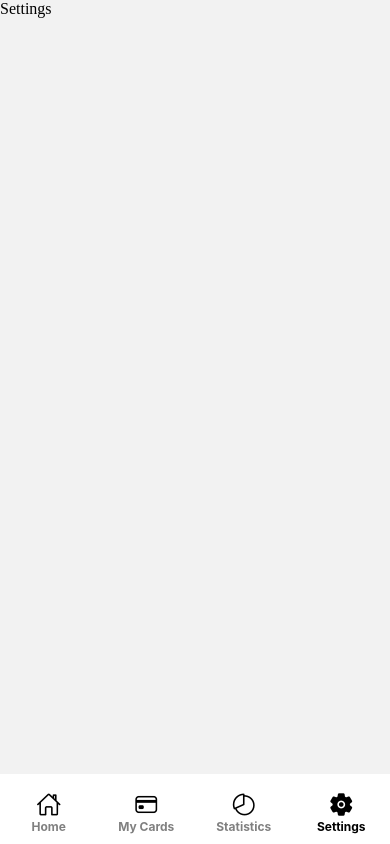
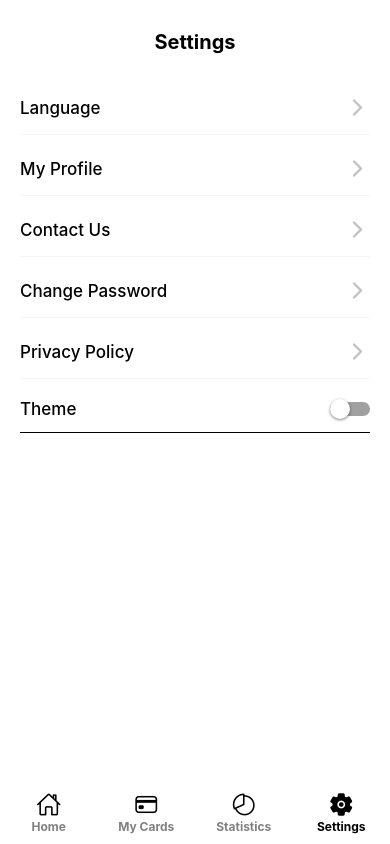
Before and after one commit to bennydan7/rn-assignment5-11024002, a React Native app: screen /Settings in a window 390 px wide. Built offline with nearby package versions, Linux system fonts and the light colour scheme.

Commit message:
modified settings

```diff
--- a/screens/Settings.js
+++ b/screens/Settings.js
@@ -1,7 +1,109 @@
-import React from "react";
+import React, { useState, useContext } from "react";
+import { SafeAreaView } from "react-native-safe-area-context";
+import { StyleSheet, View, Text, Switch } from "react-native";
+import Icon from "react-native-vector-icons/Ionicons";
+import { ThemeContext } from "../ThemeContext";
+import { ThemeLight, ThemeDark } from "../components/appData";
 
 const Settings = () => {
-  return <div>Settings</div>;
+  const { theme, toggleTheme } = useContext(ThemeContext);
+  const [isEnabled, setIsEnabled] = useState(false);
+
+  const handleToggle = () => {
+    setIsEnabled((prevState) => !prevState);
+    toggleTheme();
+  };
+
+  const getBackgroundColor = () =>
+    theme === "light" ? ThemeLight.backgroundColor : ThemeDark.backgroundColor;
+
+  const getFontColor = () =>
+    theme === "light" ? ThemeLight.fontColor : ThemeDark.fontColor;
+
+  return (
+    <SafeAreaView
+      style={[styles.container, { backgroundColor: getBackgroundColor() }]}
+    >
+      <View style={styles.header}>
+        <Text style={[styles.headerText, { color: getFontColor() }]}>
+          Settings
+        </Text>
+      </View>
+      <View style={styles.settingsList}>
+        {settingsItems.map((item, index) => (
+          <View
+            key={index}
+            style={[
+              styles.itemContainer,
+              {
+                borderBottomColor:
+                  theme === "light" ? "#0000000B" : "#FFFFFF7F",
+              },
+            ]}
+          >
+            <Text style={[styles.itemText, { color: getFontColor() }]}>
+              {item.label}
+            </Text>
+            <Icon
+              name="chevron-forward-outline"
+              size={25}
+              color={theme === "light" ? "#0000003D" : "#FFFFFF7F"}
+            />
+          </View>
+        ))}
+        <View style={styles.itemContainer}>
+          <Text style={[styles.itemText, { color: getFontColor() }]}>
+            Theme
+          </Text>
+          <Switch
+            trackColor={{ false: "#A1A0A1", true: "#A1A0A1" }}
+            thumbColor={isEnabled ? "#FFFFFF" : "#FFFFFF"}
+            ios_backgroundColor="#3e3e3e"
+            onValueChange={handleToggle}
+            value={isEnabled}
+          />
+        </View>
+      </View>
+    </SafeAreaView>
+  );
 };
 
+const settingsItems = [
+  { label: "Language" },
+  { label: "My Profile" },
+  { label: "Contact Us" },
+  { label: "Change Password" },
+  { label: "Privacy Policy" },
+];
+
+const styles = StyleSheet.create({
+  container: {
+    flex: 1,
+  },
+  header: {
+    marginTop: 30,
+    justifyContent: "center",
+    alignItems: "center",
+  },
+  headerText: {
+    fontSize: 20,
+    fontWeight: "bold",
+  },
+  settingsList: {
+    padding: 20,
+  },
+  itemContainer: {
+    flexDirection: "row",
+    justifyContent: "space-between",
+    alignItems: "center",
+    marginTop: 20,
+    borderBottomWidth: 1.3,
+    paddingBottom: 13,
+  },
+  itemText: {
+    fontWeight: "500",
+    fontSize: 17,
+  },
+});
+
 export default Settings;
```
